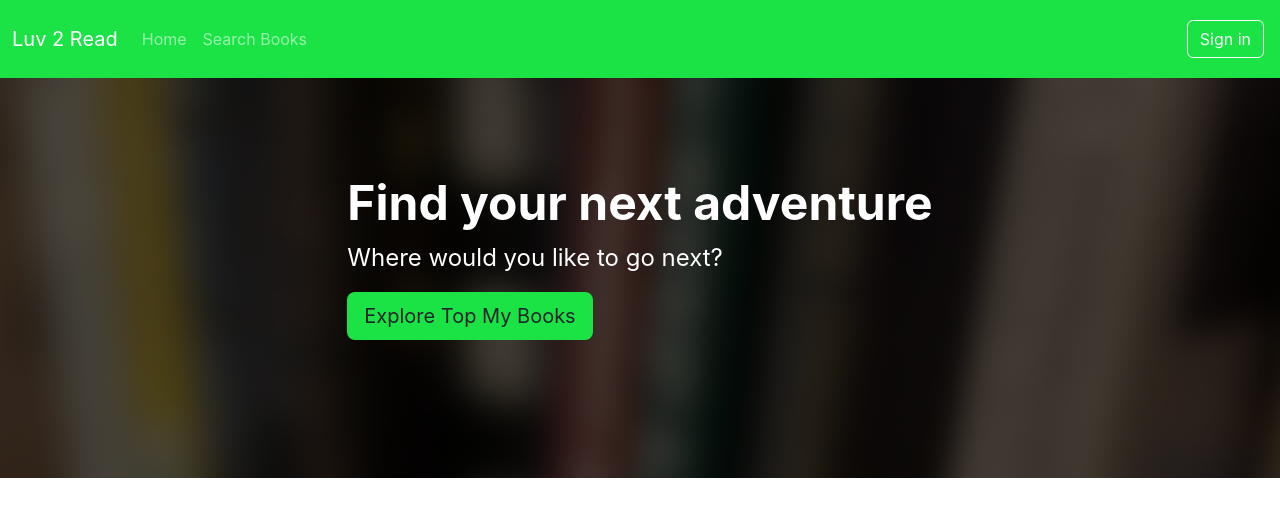
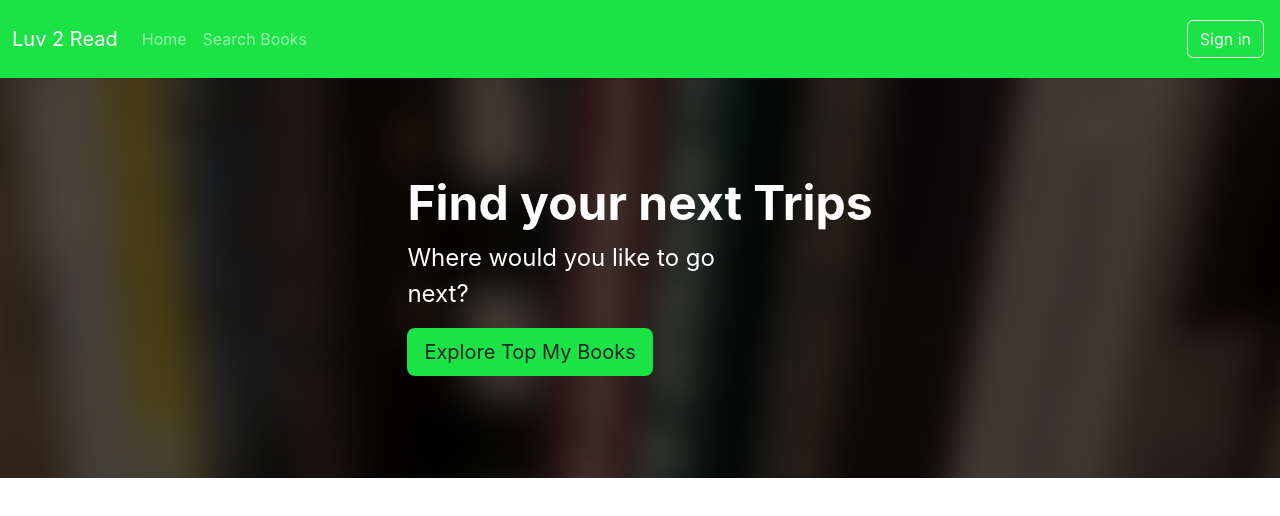
Before and after one commit to harrymaurya05/bookcart-frontend, a React (Create React App) app: page / in a window 1280 px wide. Shown: the top 516 px of the page. Built offline with nearby package versions, Linux system fonts and the light colour scheme.

Commit message:
text change

```diff
--- a/src/layouts/HomePage/ExploreTopBooks.tsx
+++ b/src/layouts/HomePage/ExploreTopBooks.tsx
@@ -3,7 +3,7 @@ export const ExploreTopBooks = () =>{
         <div className="p-5 mb-4 bg-dark header">
             <div className="container-fluid py-5 text-white d-flex justify-content-center align-items-center">
                 <div>
-                    <h1 className="display-5 fw-bold"> Find your next adventure</h1>
+                    <h1 className="display-5 fw-bold"> Find your next Trips</h1>
                     <p className="col-md-8 fs-4"> Where would you like to go next?</p>
                     <a type="button" className="btn main-color btn-lg  text-while">Explore Top My Books</a>
                 </div>
```
